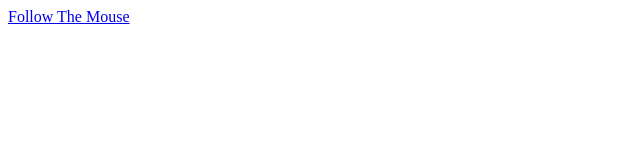
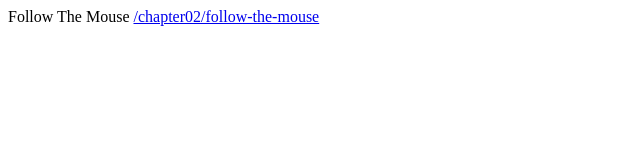
Before and after one commit to maxdevjs/learn-javascript-creativity, a plain HTML site: page docs/index.html in a window 1280 px wide. Shown: the whole page, without its empty margins (0-640 px from the left). Drawn offline with Linux system fonts and the light colour scheme.

Commit message:
Fix link structure

```diff
--- a/docs/index.html
+++ b/docs/index.html
@@ -5,6 +5,6 @@
   <title></title>
 </head>
 <body>
-  <a href="chapter02/follow-the-mouse/index.html">Follow The Mouse</a>
+  Follow The Mouse <a href="chapter02/follow-the-mouse/index.html">/chapter02/follow-the-mouse</a>
 </body>
 </html>
```
